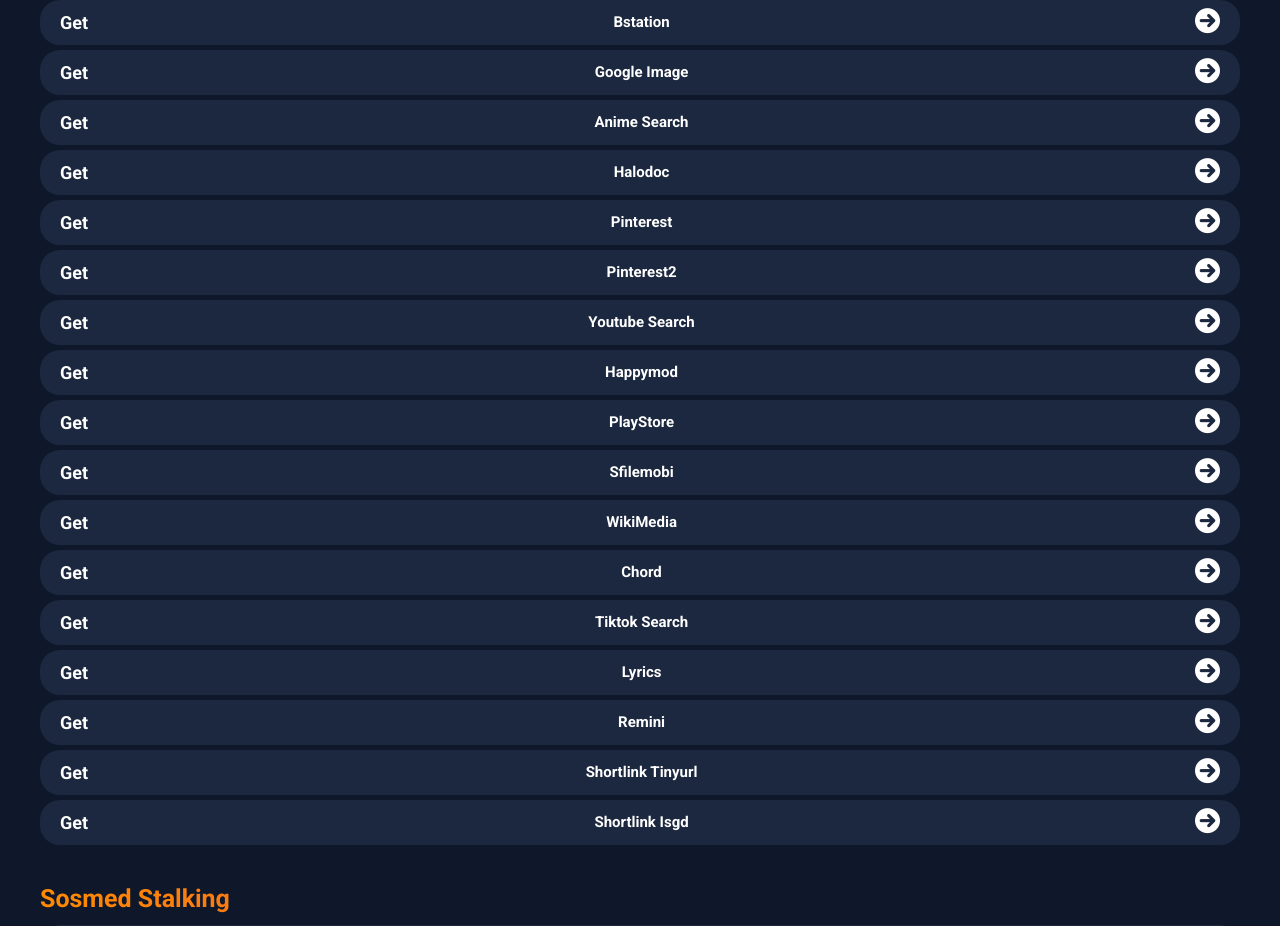
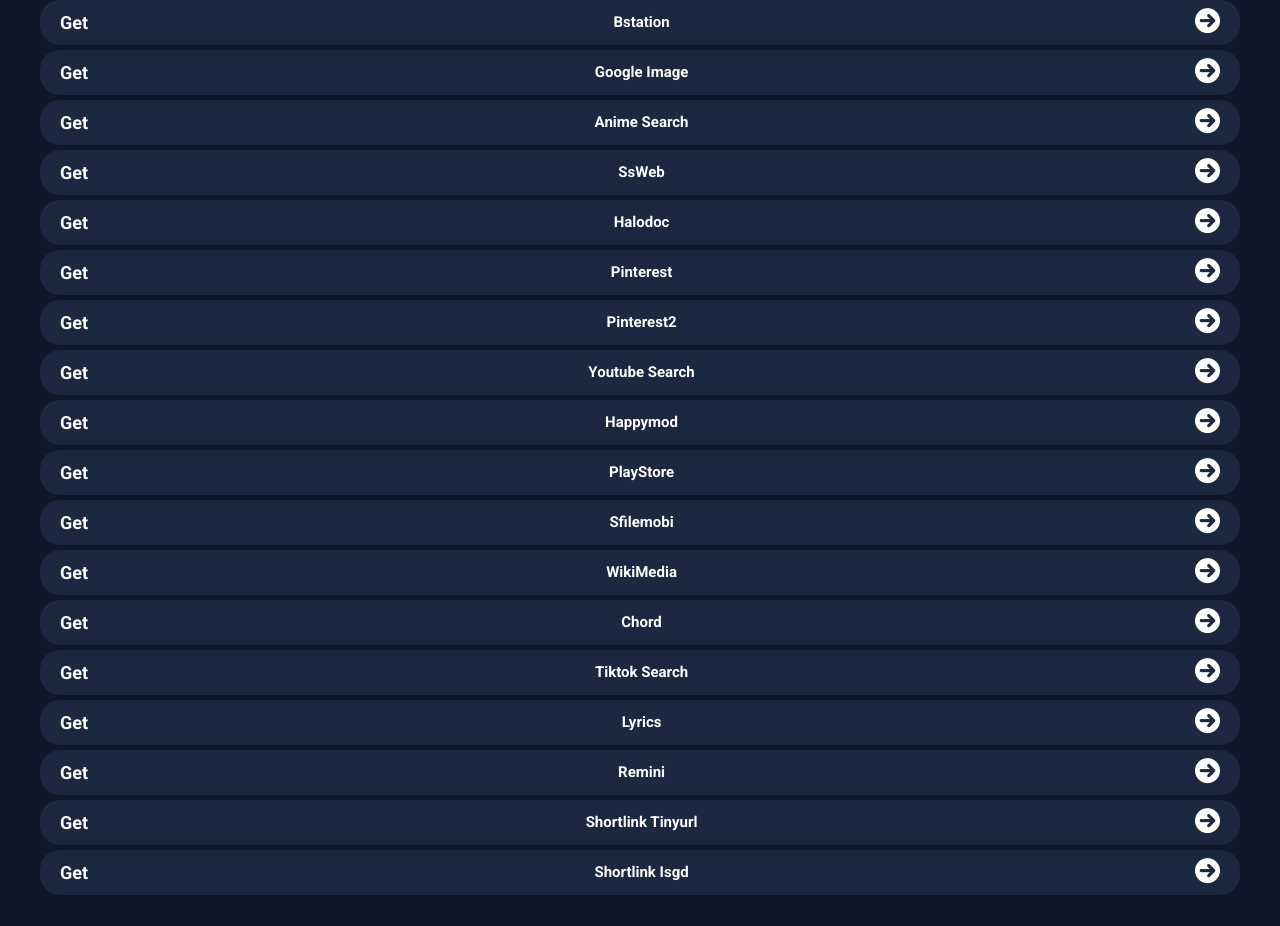
Before and after one commit to RizkiOfc/api-rest, a website: page index.html in a window 1280 px wide. Shown: the part 1583-2509 px from the top of the page. Drawn offline with nearby package versions, Linux system fonts and the light colour scheme.

Commit message:
Update index.html

```diff
--- a/index.html
+++ b/index.html
@@ -324,6 +324,11 @@
        <p class="title-api">Anime Search</p>
        <p class="endpoint"><a class="fas fa-arrow-circle-right" href="https://www.ikyiizyy.my.id/api/search/animesearch"></a></p>
    </div>
+      <div class="item">
+       <p class="method">Get</p>
+       <p class="title-api">SsWeb</p>
+       <p class="endpoint"><a class="fas fa-arrow-circle-right" href="https://www.ikyiizyy.my.id/api/search/ssweb?url="></a></p>
+      </div>
        <div class="item">
        <p class="method">Get</p>
        <p class="title-api">Halodoc</p>
```
